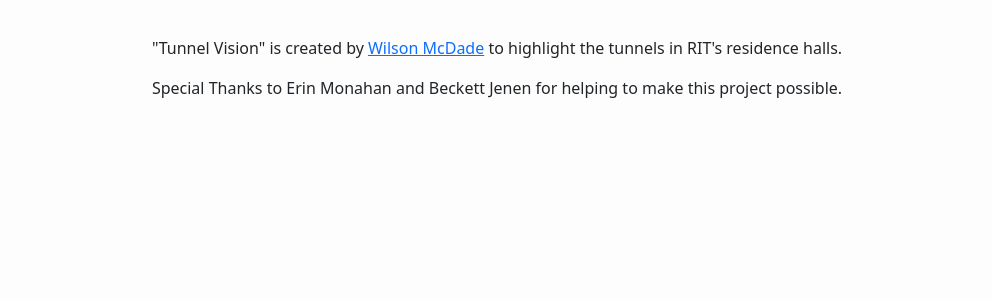
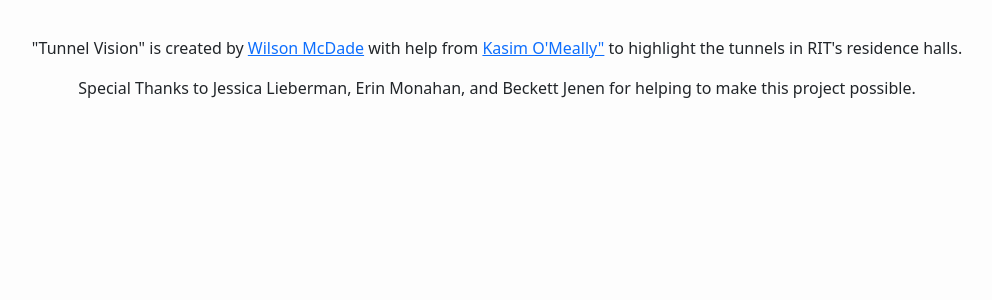
Before and after one commit to wilsonmcdade/tunnelvision, a Flask app: page /about in a window 1280 px wide. Shown: the part 64-364 px from the top of the page, without its empty margins (143-1135 px from the left). Run offline with Flask 3, Linux system fonts and the light colour scheme; data that the repository does not hold is empty; parts of the project's set-up code (start-up, migrations or seed data) failed here and were passed over; some libraries are stand-ins or nearby versions.

Commit message:
Update about.html

```diff
--- a/templates/about.html
+++ b/templates/about.html
@@ -8,8 +8,8 @@
     <div class="container my-5">
         <div class="row align-items-middle align-middle">
                 <div class="col-md-12">
-                        <p>"Tunnel Vision" is created by <a href="https://wmcda.de">Wilson McDade</a> to highlight the tunnels in RIT's residence halls.</p>
-                        <p>Special Thanks to Erin Monahan and Beckett Jenen for helping to make this project possible.</p>
+                        <p>"Tunnel Vision" is created by <a href="https://wmcda.de">Wilson McDade</a> with help from <a href="https://www.linkedin.com/in/kasimomeally/">Kasim O'Meally"</a> to highlight the tunnels in RIT's residence halls.</p>
+                        <p>Special Thanks to Jessica Lieberman, Erin Monahan, and Beckett Jenen for helping to make this project possible.</p>
                 </div>
         </div>
     </div>
```
